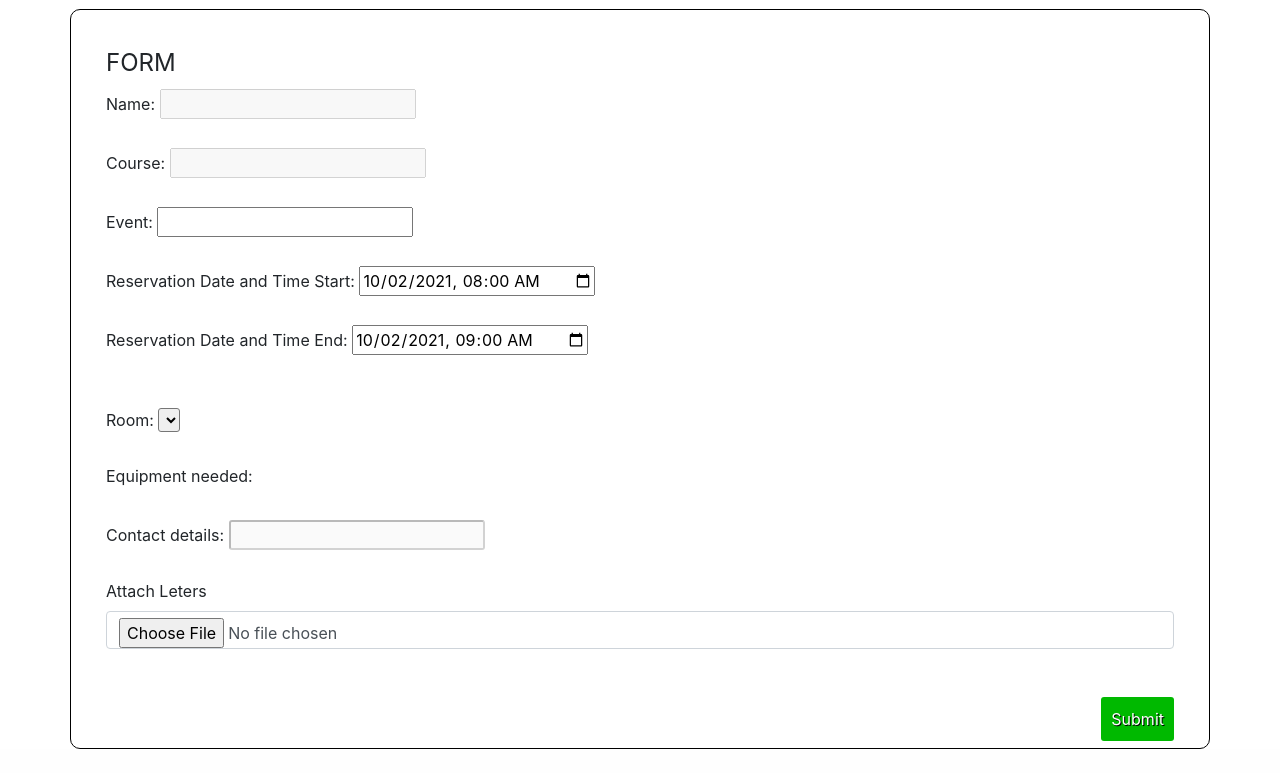
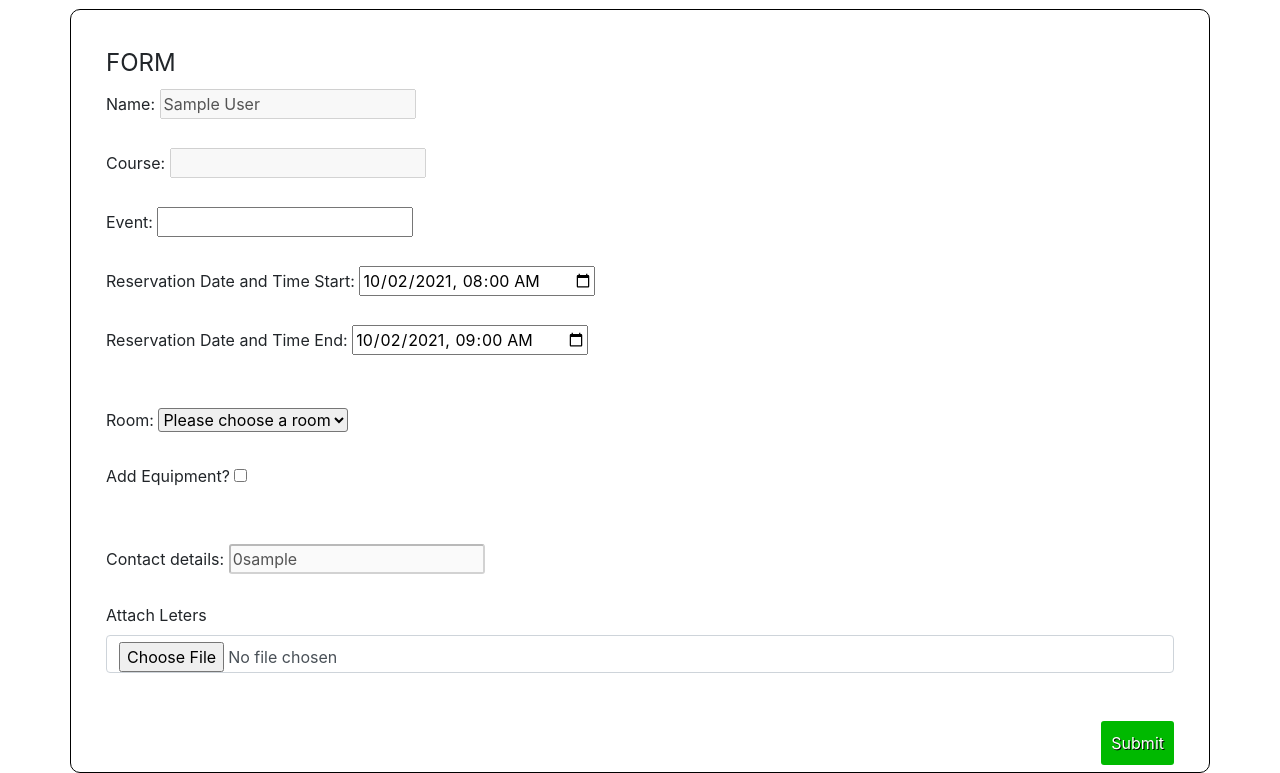
Before and after one commit to Sealis04/PLVProject, a PHP site: page /Window_ReservationForm.php in a window 1280 px wide. Shown: the part 126-899 px from the top of the page. Before the commit the page ends 875 px from the top, so only its background shows below. Run offline with PHP 8.4, Linux system fonts and the light colour scheme; the visitor is signed in with stand-in values (Sample User, id 1); data that the repository does not hold is empty; some libraries are stand-ins or nearby versions.

Commit message:
Update Window_ReservationForm.php

```diff
--- a/Window_ReservationForm.php
+++ b/Window_ReservationForm.php
@@ -157,9 +157,17 @@
                         <select name="room" id="room" >
                           </select><br><br>
                         <!--dropdown list equip query-->
-                        <label for="equipment">Equipment needed:</label>
+                        <div id = "equipmentList">
+                        <label for= "Equipment" class="labelName"> Add Equipment? </label>
+                        <label class="switch"><input id = "equipmentCB" onClick="generateEquipmentList()" type="checkbox">
+                        <span class="slider round"></span>
+                        </label>
+                        <br>
+                        <br>
+                        </div>
+                        <!-- <label for="equipment">Equipment needed:</label>
                         <div id="equipment_list">
-                        </div>
+                        </div> -->
                         <br>
                           <label for="Contact">Contact details:</label>
                           <input type="text" id="contact" disabled name="Contact"><br><br>
```
